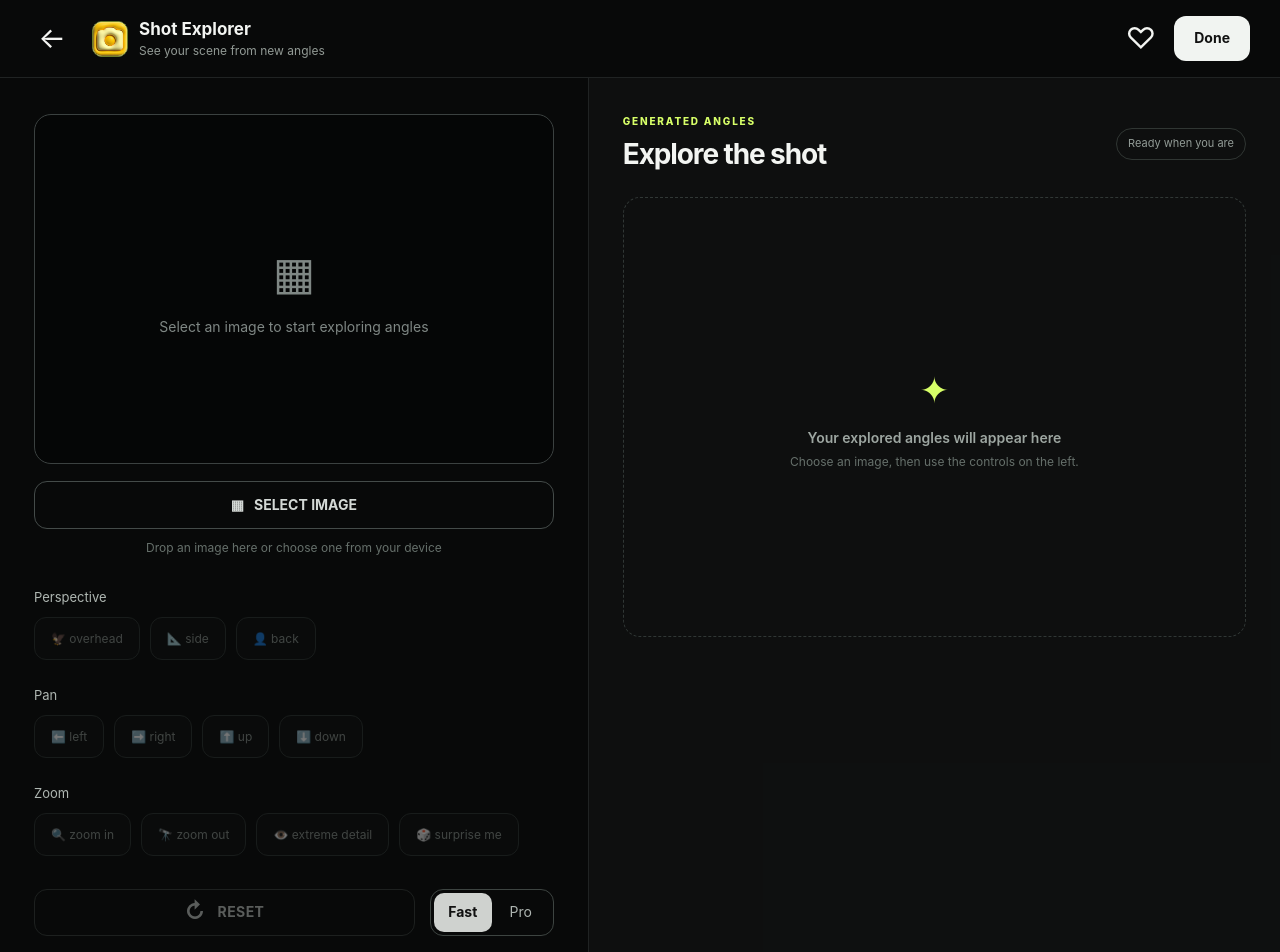
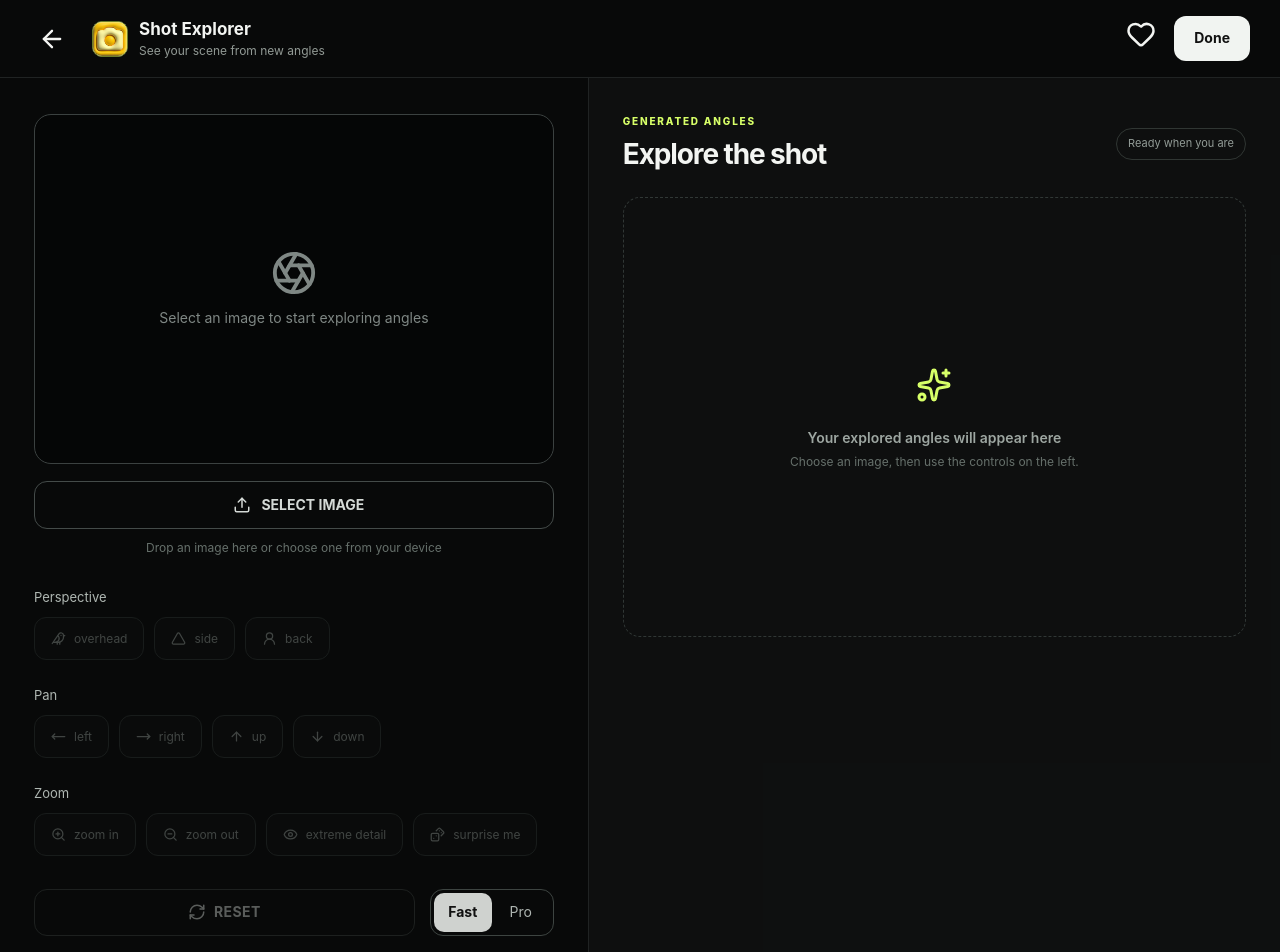
Before and after one commit to Suraj1812/shot-explorer-app, a React (Vite) app: page /tools/shot-explorer in a window 1280 px wide. Shown: the top 952 px of the page. Built offline with nearby package versions, Linux system fonts and the light colour scheme.

Commit message:
Enhance tool with React UI libraries

```diff
--- a/package.json
+++ b/package.json
@@ -9,8 +9,11 @@
     "preview": "vite preview"
   },
   "dependencies": {
+    "framer-motion": "^13.1.1",
+    "lucide-react": "^1.39.0",
     "react": "^18.3.1",
     "react-dom": "^18.3.1",
+    "react-dropzone": "^20.1.1",
     "react-router-dom": "^6.30.1"
   },
   "devDependencies": {
--- a/src/App.jsx
+++ b/src/App.jsx
@@ -1,5 +1,8 @@
-import { useEffect, useState } from "react";
+import { useCallback, useEffect, useState } from "react";
 import { Link, Navigate, Route, Routes, useLocation, useNavigate } from "react-router-dom";
+import { motion } from "framer-motion";
+import { useDropzone } from "react-dropzone";
+import { Aperture, ArrowDown, ArrowLeft, ArrowUp, Bird, Dices, Download, Eye, Heart, MoveLeft, MoveRight, RefreshCw, Sparkles, Triangle, Upload, UserRound, ZoomIn, ZoomOut } from "lucide-react";
 
 function readDataUrl(file) { return new Promise((resolve, reject) => { const reader = new FileReader(); reader.onload = () => resolve(reader.result); reader.onerror = reject; reader.readAsDataURL(file); }); }
 function loadImage(url) { return new Promise((resolve, reject) => { const image = new Image(); image.onload = () => resolve(image); image.onerror = reject; image.src = url; }); }
@@ -17,17 +20,18 @@ function localPreview(image, settings, mode) {
 function ShotExplorer() {
   const navigate = useNavigate();
   const [source, setSource] = useState(null); const [settings, setSettings] = useState({ perspective: "front", panX: 0, panY: 0, zoom: 1 }); const [mode, setMode] = useState("fast"); const [results, setResults] = useState([]); const [favorite, setFavorite] = useState(false); const [generating, setGenerating] = useState(false); const [status, setStatus] = useState("Ready when you are");
-  const setFile = async (file) => { if (!file?.type?.startsWith("image/")) return; try { const url = URL.createObjectURL(file); const [image, dataUrl] = await Promise.all([loadImage(url), readDataUrl(file)]); setSource({ fileName: file.name, image, url, dataUrl }); setSettings({ perspective: "front", panX: 0, panY: 0, zoom: 1 }); setResults([]); setStatus("Image ready"); } catch { setStatus("That image could not be opened"); } };
+  const setFile = useCallback(async (file) => { if (!file?.type?.startsWith("image/")) return; try { const url = URL.createObjectURL(file); const [image, dataUrl] = await Promise.all([loadImage(url), readDataUrl(file)]); setSource({ fileName: file.name, image, url, dataUrl }); setSettings({ perspective: "front", panX: 0, panY: 0, zoom: 1 }); setResults([]); setStatus("Image ready"); } catch { setStatus("That image could not be opened"); } }, []);
+  const { getRootProps, getInputProps, isDragActive } = useDropzone({ onDrop: (files) => setFile(files[0]), accept: { "image/*": [] }, multiple: false });
   const actionLabel = (action, value) => action === "perspective" ? `${value[0].toUpperCase()}${value.slice(1)} angle` : action === "pan" ? `Pan ${value}` : action === "zoom" ? (value === "detail" ? "Extreme detail" : `Zoom ${value}`) : "Surprise angle";
   const generate = async (label, nextSettings = settings) => { if (!source || generating) return; setGenerating(true); setStatus("Generating with Gemini…"); let imageUrl = ""; let usedGemini = false; try { const response = await fetch("/api/generate", { method: "POST", headers: { "content-type": "application/json" }, body: JSON.stringify({ image: source.dataUrl, prompt: `Edit this reference image into a cinematic ${label.toLowerCase()}. Preserve the same subject, identity, environment, colors, and visual style. Change only camera viewpoint and framing. Do not add text, logos, borders, or new objects.` }) }); const data = await response.json().catch(() => ({})); if (!response.ok) throw new Error(data.error || "Gemini unavailable"); imageUrl = data.image; usedGemini = true; } catch (error) { imageUrl = localPreview(source.image, nextSettings, mode); setStatus(error.message.includes("not configured") ? `${label} created locally · add GEMINI_API_KEY for AI` : `${label} created locally · Gemini unavailable`); } finally { setGenerating(false); } setResults((current) => [{ id: crypto.randomUUID(), label, imageUrl, source: usedGemini ? "Gemini" : "Local" }, ...current]); if (!imageUrl) setStatus(`${label} created`); };
   const handleControl = async (action, value) => { if (!source || generating) return; let next = settings; if (action === "surprise") { const perspectives = ["overhead", "side", "back"]; next = { perspective: perspectives[Math.floor(Math.random() * perspectives.length)], panX: Math.round((Math.random() - .5) * 100), panY: Math.round((Math.random() - .5) * 70), zoom: .9 + Math.random() * .8 }; setSettings(next); } else { next = { ...settings }; if (action === "perspective") next.perspective = value; if (action === "pan") { const distance = mode === "pro" ? 54 : 35; next.panX += value === "left" ? -distance : value === "right" ? distance : 0; next.panY += value === "up" ? -distance : value === "down" ? distance : 0; } if (action === "zoom") next.zoom = value === "in" ? Math.min(2.3, settings.zoom + .18) : value === "out" ? Math.max(.72, settings.zoom - .18) : 2.3; setSettings(next); } await generate(actionLabel(action, value || "surprise"), next); };
   const download = (result, index) => { const link = document.createElement("a"); link.href = result.imageUrl; link.download = `shot-explorer-${index + 1}.jpg`; link.click(); };
-  const controls = [['Perspective', [['overhead', '🦅 overhead'], ['side', '📐 side'], ['back', '👤 back']]], ['Pan', [['left', '⬅️ left'], ['right', '➡️ right'], ['up', '⬆️ up'], ['down', '⬇️ down']]], ['Zoom', [['in', '🔍 zoom in'], ['out', '🔭 zoom out'], ['detail', '👁️ extreme detail'], ['surprise', '🎲 surprise me']]]];
-  return <div className="tool-shell"><main className="tool-content"><header className="tool-topbar"><button className="tool-back" type="button" onClick={() => navigate(-1)} aria-label="Go back"><span>←</span></button><div className="tool-title"><img className="tool-brand-icon" src="/assets/shot-explorer-thumbnail.png" alt="" /><div><strong>Shot Explorer</strong><small>See your scene from new angles</small></div></div><div className="tool-actions"><button type="button" className={`favorite-button ${favorite ? "liked" : ""}`} onClick={() => setFavorite(!favorite)} aria-label="Favorite">{favorite ? "♥" : "♡"}</button><button className="done-button" type="button" onClick={() => navigate(-1)}>Done</button></div></header>
-    <div className="tool-workspace"><section className="control-panel"><div className="upload-zone"><div className="preview-frame">{source ? <img src={source.url} alt="Selected source" style={{ transform: `translate(${settings.panX}px, ${settings.panY}px) scale(${settings.zoom}) ${settings.perspective === "overhead" ? "perspective(500px) rotateX(32deg) rotateZ(-2deg) scaleY(.9)" : settings.perspective === "side" ? "perspective(500px) rotateY(-37deg) scaleX(.78)" : settings.perspective === "back" ? "rotateY(180deg)" : ""}` }} /> : <div className="empty-state"><div className="empty-icon">▦</div><p>Select an image to start exploring angles</p></div>}</div><label className="select-image-button" htmlFor="imageInput"><span>▦</span> SELECT IMAGE</label><input id="imageInput" type="file" accept="image/*" hidden onChange={(event) => setFile(event.target.files?.[0])} /><p className="upload-hint">{source ? `${source.fileName} selected · choose a control to create an angle` : "Drop an image here or choose one from your device"}</p></div>
-      <div className="controls">{controls.map(([group, items]) => <div className="control-group" key={group}><div className="group-label">{group}</div><div className="button-row">{items.map(([value, label]) => <button className="control-button" type="button" key={value} disabled={!source || generating} onClick={() => handleControl(group === "Perspective" ? "perspective" : group === "Pan" ? "pan" : value === "surprise" ? "surprise" : "zoom", value)}>{label}</button>)}</div></div>)}</div>
-      <div className="bottom-controls"><button className="reset-button" type="button" disabled={!source || generating} onClick={() => { setSettings({ perspective: "front", panX: 0, panY: 0, zoom: 1 }); setStatus("Reset complete"); }}><span>↻</span> RESET</button><div className="mode-toggle" role="group" aria-label="Generation mode">{['fast', 'pro'].map((item) => <button className={`mode-button ${mode === item ? "selected" : ""}`} type="button" key={item} onClick={() => setMode(item)}>{item[0].toUpperCase() + item.slice(1)}</button>)}</div></div></section>
-      <section className="results-panel"><div className="results-header"><div><div className="eyebrow">GENERATED ANGLES</div><h1>Explore the shot</h1></div><div className="status-pill">{status}</div></div>{results.length ? <div className="results-grid">{results.map((result, index) => <article className="result-card" key={result.id}><img src={result.imageUrl} alt={result.label} /><div className="result-meta"><div><div className="result-title">{result.label}</div><div className="result-subtitle">{result.source} · variation {results.length - index}</div></div><button className="download-button" type="button" onClick={() => download(result, index)} aria-label={`Download ${result.label}`}>⇩</button></div></article>)}</div> : <div className="results-empty"><div className="results-empty-icon">✦</div><p>Your explored angles will appear here</p><span>Choose an image, then use the controls on the left.</span></div>}</section></div></main></div>;
+  const controls = [['Perspective', [['overhead', 'overhead', <Bird size={15} />], ['side', 'side', <Triangle size={15} />], ['back', 'back', <UserRound size={15} />]]], ['Pan', [['left', 'left', <MoveLeft size={15} />], ['right', 'right', <MoveRight size={15} />], ['up', 'up', <ArrowUp size={15} />], ['down', 'down', <ArrowDown size={15} />]]], ['Zoom', [['in', 'zoom in', <ZoomIn size={15} />], ['out', 'zoom out', <ZoomOut size={15} />], ['detail', 'extreme detail', <Eye size={15} />], ['surprise', 'surprise me', <Dices size={15} />]]]];
+  return <div className="tool-shell"><main className="tool-content"><header className="tool-topbar"><button className="tool-back" type="button" onClick={() => navigate(-1)} aria-label="Go back"><ArrowLeft size={28} /></button><div className="tool-title"><img className="tool-brand-icon" src="/assets/shot-explorer-thumbnail.png" alt="" /><div><strong>Shot Explorer</strong><small>See your scene from new angles</small></div></div><div className="tool-actions"><button type="button" className={`favorite-button ${favorite ? "liked" : ""}`} onClick={() => setFavorite(!favorite)} aria-label="Favorite"><Heart size={30} fill={favorite ? "currentColor" : "none"} /></button><button className="done-button" type="button" onClick={() => navigate(-1)}>Done</button></div></header>
+    <div className="tool-workspace"><section className="control-panel"><div className="upload-zone"><div className="preview-frame">{source ? <img src={source.url} alt="Selected source" style={{ transform: `translate(${settings.panX}px, ${settings.panY}px) scale(${settings.zoom}) ${settings.perspective === "overhead" ? "perspective(500px) rotateX(32deg) rotateZ(-2deg) scaleY(.9)" : settings.perspective === "side" ? "perspective(500px) rotateY(-37deg) scaleX(.78)" : settings.perspective === "back" ? "rotateY(180deg)" : ""}` }} /> : <div className="empty-state"><div className="empty-icon"><Aperture size={46} /></div><p>Select an image to start exploring angles</p></div>}</div><div className={`select-image-button ${isDragActive ? "dragging" : ""}`} {...getRootProps()}><input {...getInputProps()} /><Upload size={18} /> {isDragActive ? "DROP IMAGE" : "SELECT IMAGE"}</div><p className="upload-hint">{source ? `${source.fileName} selected · choose a control to create an angle` : "Drop an image here or choose one from your device"}</p></div>
+      <div className="controls">{controls.map(([group, items]) => <div className="control-group" key={group}><div className="group-label">{group}</div><div className="button-row">{items.map(([value, label, icon]) => <button className="control-button" type="button" key={value} disabled={!source || generating} onClick={() => handleControl(group === "Perspective" ? "perspective" : group === "Pan" ? "pan" : value === "surprise" ? "surprise" : "zoom", value)}>{icon}<span>{label}</span></button>)}</div></div>)}</div>
+      <div className="bottom-controls"><button className="reset-button" type="button" disabled={!source || generating} onClick={() => { setSettings({ perspective: "front", panX: 0, panY: 0, zoom: 1 }); setStatus("Reset complete"); }}><RefreshCw size={18} /> RESET</button><div className="mode-toggle" role="group" aria-label="Generation mode">{['fast', 'pro'].map((item) => <button className={`mode-button ${mode === item ? "selected" : ""}`} type="button" key={item} onClick={() => setMode(item)}>{item[0].toUpperCase() + item.slice(1)}</button>)}</div></div></section>
+      <section className="results-panel"><div className="results-header"><div><div className="eyebrow">GENERATED ANGLES</div><h1>Explore the shot</h1></div><div className="status-pill">{status}</div></div>{results.length ? <div className="results-grid">{results.map((result, index) => <motion.article className="result-card" key={result.id} initial={{ opacity: 0, y: 10 }} animate={{ opacity: 1, y: 0 }}><img src={result.imageUrl} alt={result.label} /><div className="result-meta"><div><div className="result-title">{result.label}</div><div className="result-subtitle">{result.source} · variation {results.length - index}</div></div><button className="download-button" type="button" onClick={() => download(result, index)} aria-label={`Download ${result.label}`}><Download size={17} /></button></div></motion.article>)}</div> : <div className="results-empty"><div className="results-empty-icon"><Sparkles size={36} /></div><p>Your explored angles will appear here</p><span>Choose an image, then use the controls on the left.</span></div>}</section></div></main></div>;
 }
 
 export default function App() { const location = useLocation(); useEffect(() => { document.title = "Shot Explorer — Explore your shot from new angles"; }, [location.pathname]); return <Routes><Route path="/" element={<Navigate to="/tools/shot-explorer" replace />} /><Route path="/tools" element={<Navigate to="/tools/shot-explorer" replace />} /><Route path="/tools/shot-explorer" element={<ShotExplorer />} /><Route path="*" element={<Navigate to="/tools/shot-explorer" replace />} /></Routes>; }
```
Also changed, not shown: src/styles.css, 1 other file (tests, documents, lock files or other folders).
